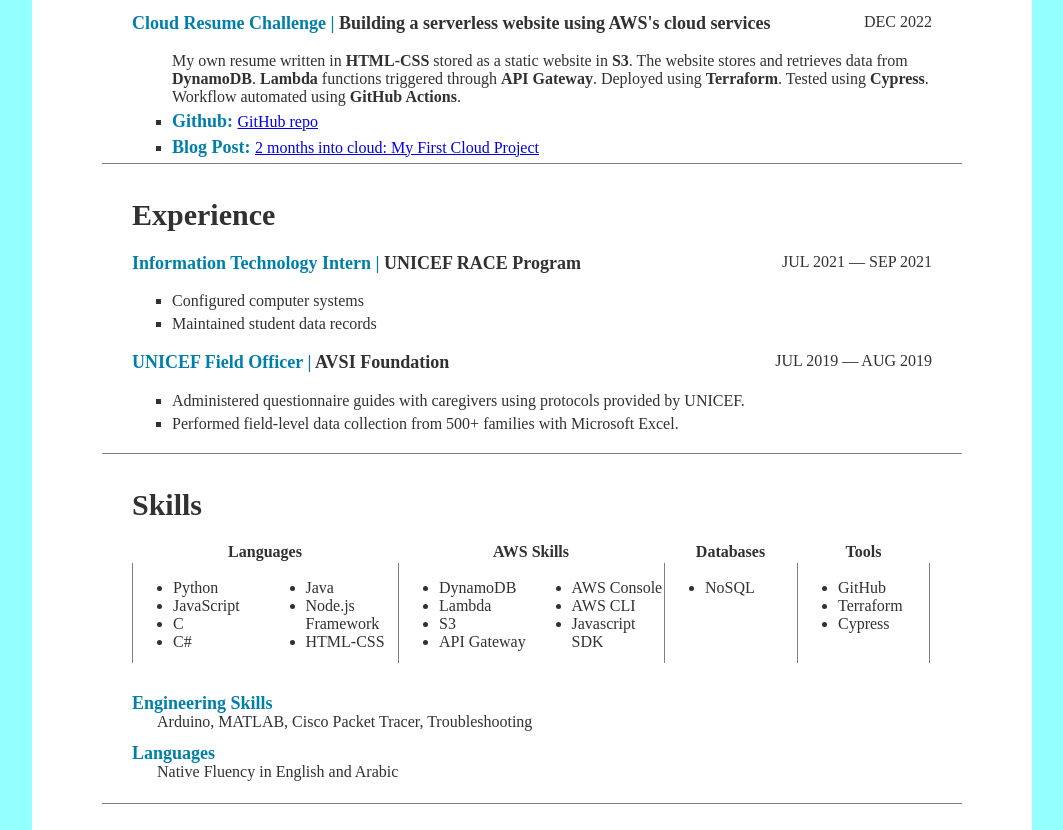
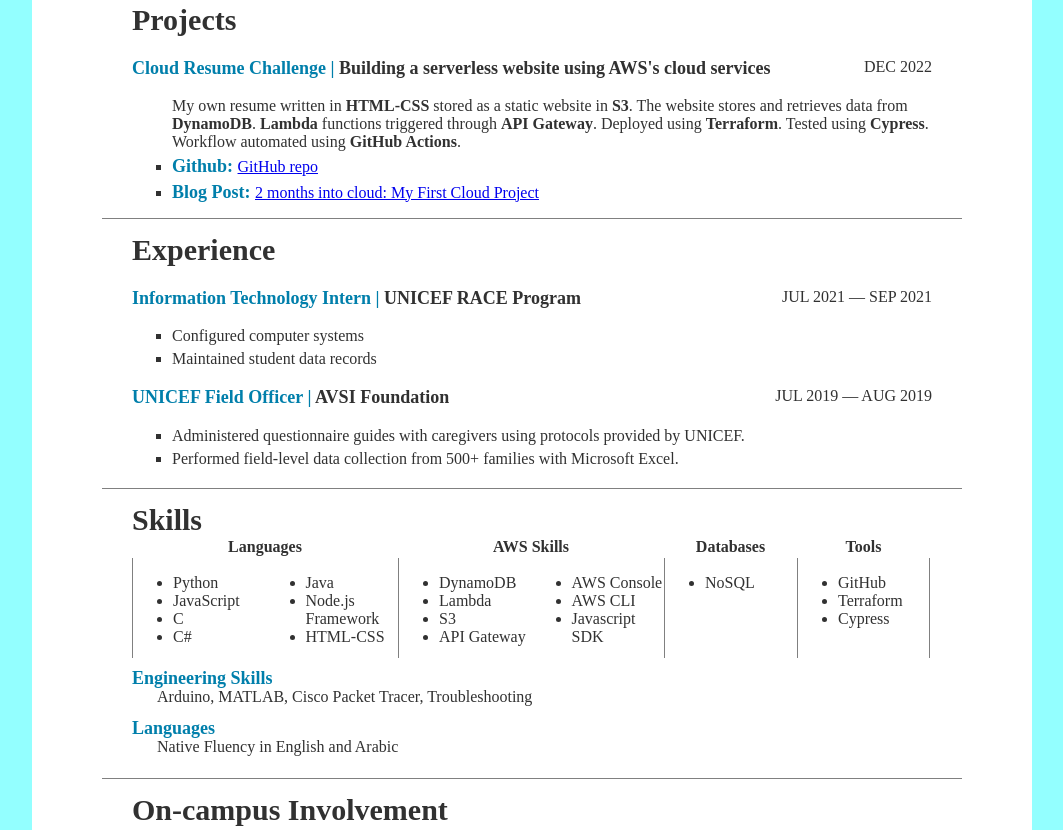
Before and after one commit to b-abh-007/Resume-testing-and-deployment, a plain HTML site: page Resume/resume.html in a window 1280 px wide. Shown: the part 613-1443 px from the top of the page, without its empty margins (108-1171 px from the left). Drawn offline with Linux system fonts and the light colour scheme; no server answers.

Commit message:
Add files via upload

```diff
--- a/Resume/resume.css
+++ b/Resume/resume.css
@@ -9,15 +9,15 @@
   }
 
   .paper{
-    display: grid;     /*Experience: 350px*/
-    grid-template-rows: 195px 75px 50px 225px 50px 190px 50px 240px 50px 300px 50px 150px 50px 180px 50px 60px;
+    display: grid;     /*Experience: 350px Skills 300*/
+    grid-template-rows: 195px 75px 30px 225px 30px 200px 30px 240px 30px 260px 30px 150px 30px 180px 30px 60px;
                       /*header intro hr education hr projects hr experience hr 1skills hr On-campus hr certifications hr visit-counter  */
     position: relative;
     width: 100%;
     max-width: 1000px;
     min-height: 1700px;
     background: white;
-        color: rgb(49, 49, 49);
+    color: rgb(49, 49, 49);
 
   }
   .header{
@@ -69,7 +69,7 @@
   }
 hr{
     margin-top: 15px;
-    margin-bottom: 15px;
+    margin-bottom: 0px;
     margin-right: 70px;
     margin-left: 70px;
 
@@ -103,8 +103,8 @@
     grid-template-rows: 50px 30px 50px ;
     margin-left: 100px;
     margin-right: 100px;
+}
 
-}
 .section_projects{
   display: grid;
   grid-template-rows: 50px 30px 50px ;
@@ -114,7 +114,7 @@
 }
 .section_skills{ /*AWS CLI, SDKS, CONSOLE*/
     display: grid;
-    grid-template-rows:50px 150px 25px 25px 25px 25px;
+    grid-template-rows:30px 130px 25px 25px 25px 25px;
     margin-left: 100px;
     margin-right: 100px;
 }
@@ -151,7 +151,7 @@
 
 h2{
     font-size: 30px;
-    margin-top: 0;
+    margin-top: 0px;
     margin-bottom: 5px;
 }
 h3{
```
